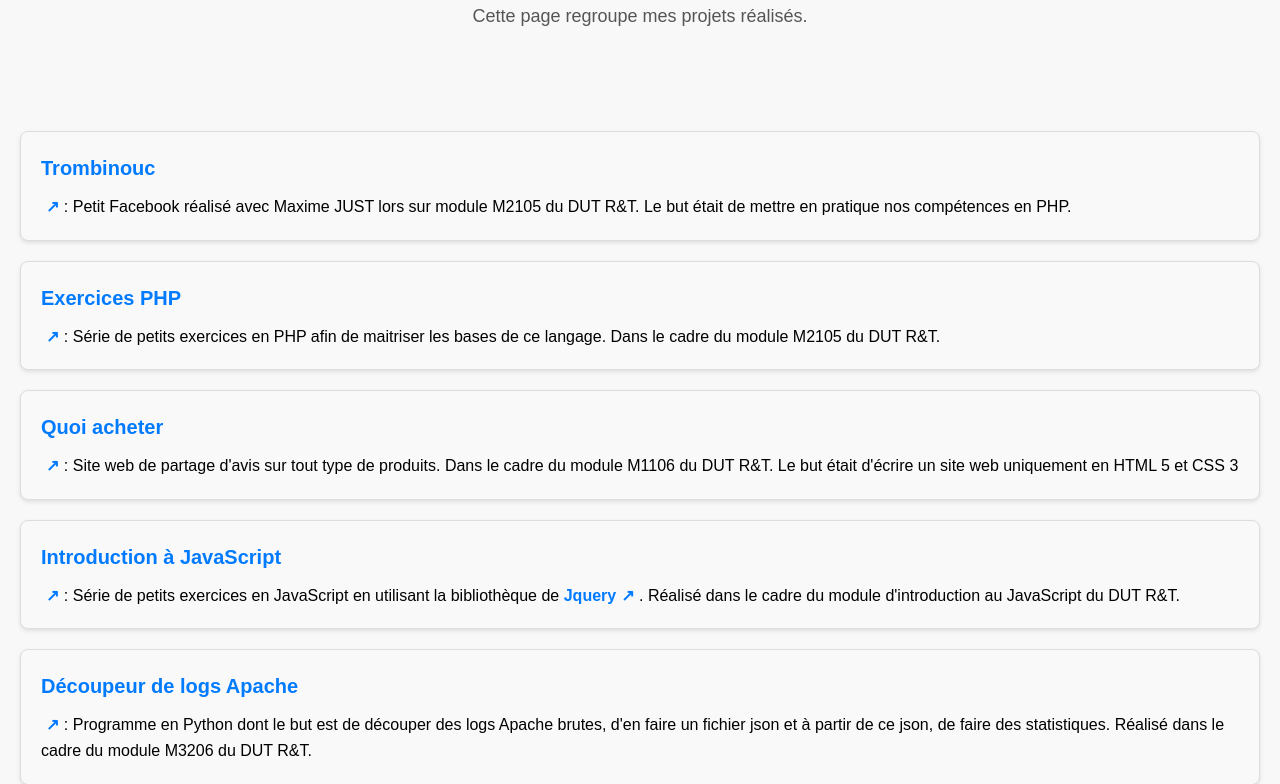
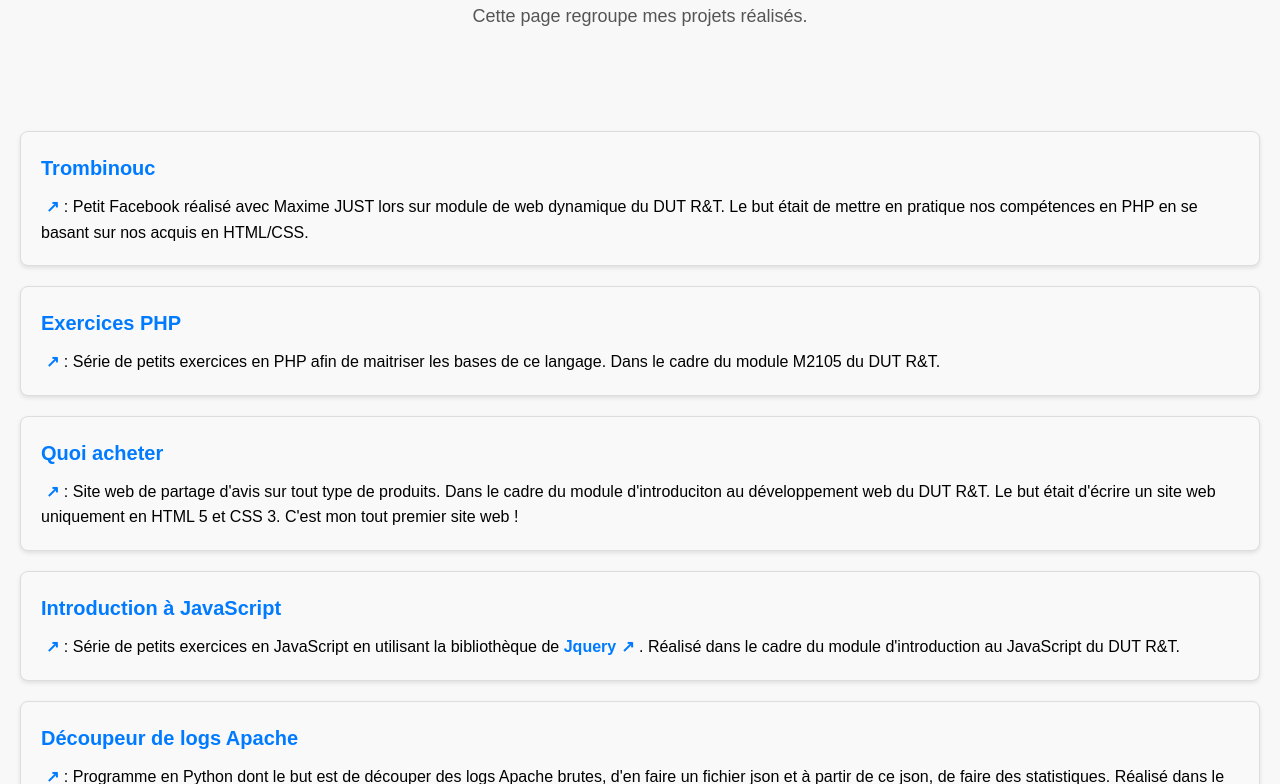
Before and after one commit to Yanis-Kouidri/personal-website-htdocs, a PHP site: page /projects.php in a window 1280 px wide. Shown: the part 221-1005 px from the top of the page. Run offline with PHP 8.4, Linux system fonts and the light colour scheme.

Commit message:
Updating projects description

```diff
--- a/htdocs/projects.php
+++ b/htdocs/projects.php
@@ -18,7 +18,7 @@
             <li class="projet"><div>
                 <a target="_blank" href="projects/Trombinouc/main.php">
                     <span>Trombinouc</span>
-                </a> : Petit Facebook réalisé avec Maxime JUST lors sur module M2105 du DUT R&amp;T. Le but était de mettre en pratique nos compétences en PHP. </div>
+                </a> : Petit Facebook réalisé avec Maxime JUST lors sur module de web dynamique du DUT R&amp;T. Le but était de mettre en pratique nos compétences en PHP en se basant sur nos acquis en HTML/CSS. </div>
             </li>
             <li class="projet"><div>
                 <a target="_blank" href="projects/M2105/index.php">
@@ -28,7 +28,7 @@
             <li class="projet"><div>
                 <a target="_blank" href="projects/M1106-ProjetWeb/Page_principale/page_principale.html">
                     <span>Quoi acheter</span>
-                </a> : Site web de partage d'avis sur tout type de produits. Dans le cadre du module M1106 du DUT R&amp;T. Le but était d'écrire un site web uniquement en HTML 5 et CSS 3</div>
+                </a> : Site web de partage d'avis sur tout type de produits. Dans le cadre du module d'introduciton au développement web du DUT R&amp;T. Le but était d'écrire un site web uniquement en HTML 5 et CSS 3. C'est mon tout premier site web !</div>
             </li>
             <li class="projet"><div>
                 <a target="_blank" href="projects/intro_js/">
```
